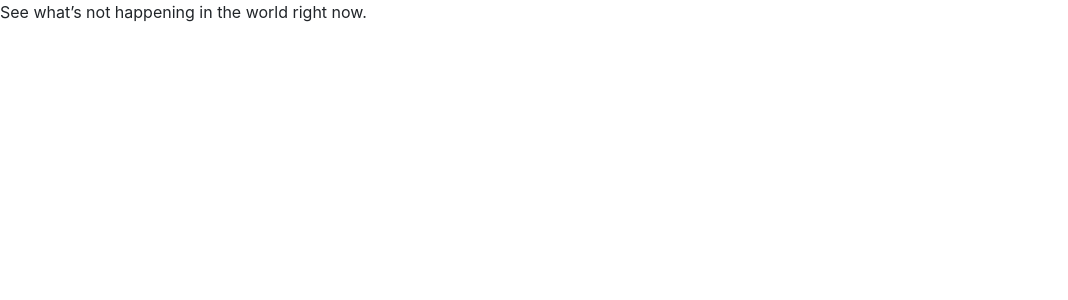
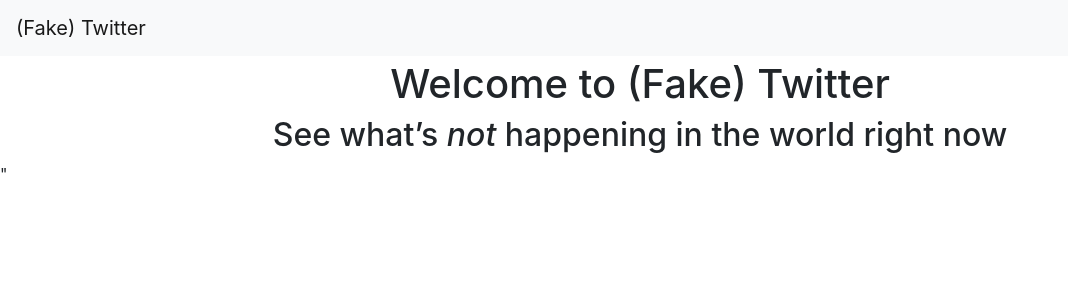
Before and after one commit to ajb-archive-account/faketwitter, a Django app: page / in a window 1280 px wide. Shown: the top 300 px of the page, without its empty margins (0-1068 px from the left). Run offline with Django 3.2, Linux system fonts and the light colour scheme; data that the repository does not hold is empty; some libraries are stand-ins or nearby versions.

Commit message:
add basic bootstrap styling

```diff
--- a/faketwitter/templates/base.html
+++ b/faketwitter/templates/base.html
@@ -16,11 +16,15 @@
       crossorigin="anonymous"
     />
 
-    <title>(Fake) Twitter {% block head_title %} {% endblock head_title %}</title>
+    <title>(Fake)-Twitter {% block head_title %} {% endblock head_title %}</title>
   </head>
   <body>
-    {% block content %}
-    {% endblock content %}
+    {% include "components/navbar.html" %}
+
+    <div class="container">
+      {% block content %}
+      {% endblock content %}
+    </div>"
 
     <!-- Optional JavaScript -->
     <!-- jQuery first, then Popper.js, then Bootstrap JS -->
--- /dev/null
+++ b/faketwitter/templates/components/navbar.html
@@ -0,0 +1,35 @@
+<nav class="navbar navbar-expand-lg navbar-light bg-light mb-1">
+  <a class="navbar-brand" href="/">(Fake) Twitter</a>
+  <button class="navbar-toggler" type="button" data-toggle="collapse" data-target="#navbarSupportedContent" aria-controls="navbarSupportedContent" aria-expanded="false" aria-label="Toggle navigation">
+    <span class="navbar-toggler-icon"></span>
+  </button>
+
+  <div class="collapse navbar-collapse d-none" id="navbarSupportedContent">
+    <ul class="navbar-nav mr-auto d-none">
+      <li class="nav-item active">
+        <a class="nav-link" href="#">Home <span class="sr-only">(current)</span></a>
+      </li>
+      <li class="nav-item">
+        <a class="nav-link" href="#">Link</a>
+      </li>
+      <li class="nav-item dropdown">
+        <a class="nav-link dropdown-toggle" href="#" id="navbarDropdown" role="button" data-toggle="dropdown" aria-haspopup="true" aria-expanded="false">
+          Dropdown
+        </a>
+        <div class="dropdown-menu" aria-labelledby="navbarDropdown">
+          <a class="dropdown-item" href="#">Action</a>
+          <a class="dropdown-item" href="#">Another action</a>
+          <div class="dropdown-divider"></div>
+          <a class="dropdown-item" href="#">Something else here</a>
+        </div>
+      </li>
+      <li class="nav-item">
+        <a class="nav-link disabled" href="#" tabindex="-1" aria-disabled="true">Disabled</a>
+      </li>
+    </ul>
+    <form class="form-inline my-2 my-lg-0 d-none">
+      <input class="form-control mr-sm-2" type="search" placeholder="Search" aria-label="Search">
+      <button class="btn btn-outline-success my-2 my-sm-0" type="submit">Search</button>
+    </form>
+  </div>
+</nav>
--- a/faketwitter/templates/pages/home.html
+++ b/faketwitter/templates/pages/home.html
@@ -1,14 +1,27 @@
 {% extends 'base.html' %}
 
 {% block head_title %}
-(Fake) Twitter Rulezzz!!!
+ajb.(Fake)-Twitter
 {% endblock head_title %}
 
 {% block content %}
-See what’s not happening in the world
-right now.
 
-<div id="tweets">Loading...</div>
+<div class="row text-center">
+  <div class="col">
+    <h1>Welcome to (Fake) Twitter</h1>
+  </div>
+</div>
+
+<div class="row text-center">
+  <div class="col">
+    <h2>See what’s <em>not</em> happening in the world
+      right now</h2>
+  </div>
+</div>
+
+<div class="row" id="tweets">
+  Loading...
+</div>
 
 <script>
   const tweetsElement = document.getElementById('tweets');
@@ -30,15 +43,15 @@
 
   function likeBtn(tweet) {
     return "<button class='btn btn-primary btn-sm' onclick=handleDidLike(" +
-      tweet.id + "," + tweet.likes + ")>" + tweet.likes + " Likes</button>"
+      tweet.id + "," + tweet.likes + ")>" + tweet.likes + " Likes</button>";
   }
 
   function formatTweetElement(tweet) {
-    let formattedTweet = "<div class='mb-4 tweet' id='tweet-" + tweet.id
+    let formattedTweet = "<div class='col-10 col-md-8 mx-auto border py-3 mb-4 tweet' id='tweet-" + tweet.id
       + "'><p>" + tweet.content +
       "</p><div class='btn-group'>" + likeBtn(tweet) +
-      "</div></div>"
-    return formattedTweet
+      "</div></div>";
+    return formattedTweet;
   }
 
   xhr.responseType = responseType;
```
Also changed, not shown: faketwitter/templates/components/footer.html (added).
